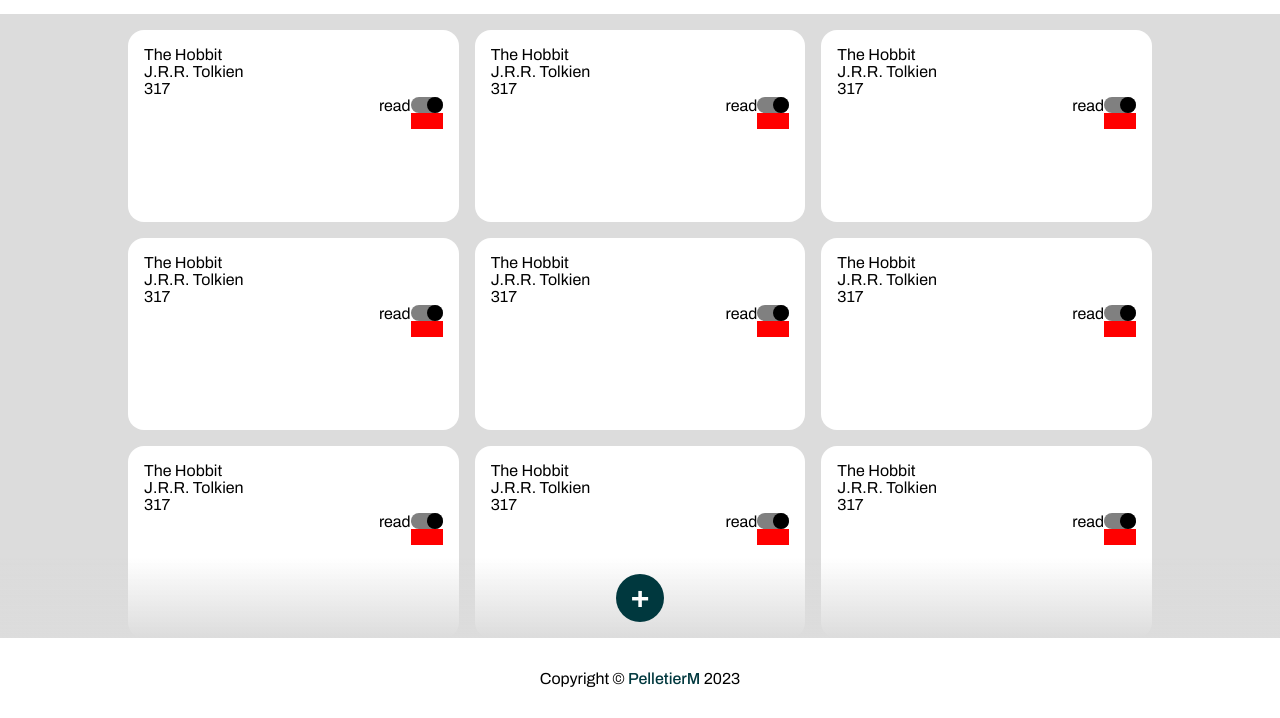
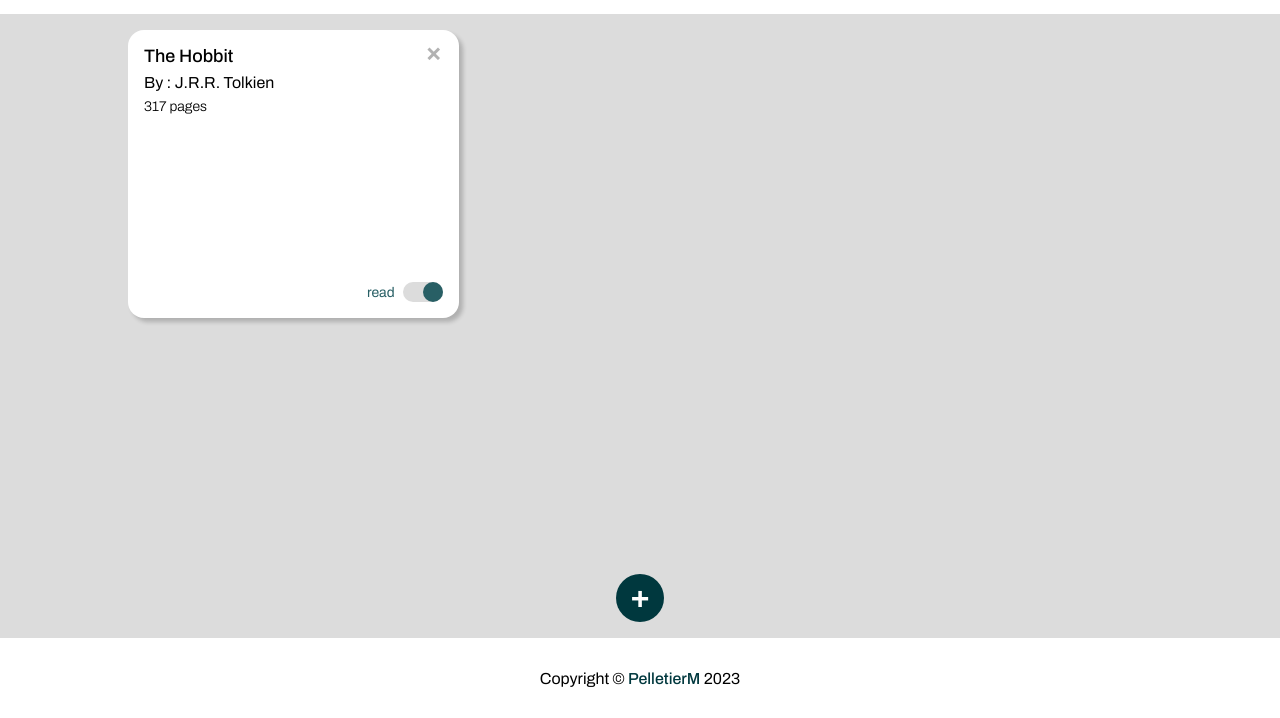
Before and after one commit to PelletierM/TOP-Library, a website: page index.html in a window 1280 px wide. Shown: the part 82-800 px from the top of the page. Drawn offline with Linux system fonts and the light colour scheme.

Commit message:
Add CSS styling to book cards

```diff
--- a/css/style.css
+++ b/css/style.css
@@ -6,8 +6,8 @@
   --color-background-modal: rgba(0, 0, 0, 0.6);
   --color-background-main: rgb(255, 255, 255);
   --color-background-secondary: rgb(220, 220, 220);
-  --color-form-invalid: rgb(210, 150, 150);
-  --color-form-active: rgb(0, 0, 0);
+  --color-form-invalid: rgb(175, 100, 100);
+  --color-font-main: rgb(0, 0, 0);
   --color-form-inactive: rgb(178, 178, 178);
   --color-accent-main: rgb(0, 56, 62);
   --color-accent-hover: rgb(40, 95, 101);
@@ -56,7 +56,8 @@ header h1{
 
 header svg {
   height: 2rem;
-  width: 2rem;
+  width: 2.75rem;
+  padding-left: 0.75rem;
 }
 
 main {
@@ -85,69 +86,123 @@ main > div::after {
   grid-column: 1 / -1;
 }
 
-/* Book cards */
 .book-list {
   padding: 1rem 0;
   height: 100%;
   width: 100%;
   display: grid;
   grid-template-columns: repeat(auto-fit, minmax(16rem, 1fr));
-  grid-template-rows: repeat(auto-fit, minmax(12rem, 1fr));
+  grid-template-rows: repeat(auto-fit, minmax(11rem, 1fr));
   gap: 1rem;
 }
 
 .book-list > div {
-  min-height: 12rem;
+  min-height: 11rem;
   border-radius: 1rem;
   border-style: none;
   background-color: var(--color-background-main);
   padding: 1rem;
   display: flex;
   flex-direction: column;
+  position: relative;
+  gap: 0.5rem;
+  box-shadow: 0.25rem 0.25rem 0.25rem 0 rgba(0, 0, 0, 0.2);
+}
+
+.book-list > div > div {
+  max-width: 80%;
+}
+
+.book-list .title {
+  font-size: 1.125rem;
+  font-weight: 500;
+}
+
+.book-list .author::before {
+  content: 'By : ';
+}
+
+.book-list .pages {
+  font-size: 0.875rem;
+  font-weight: 300;
+}
+
+.book-list .pages::after {
+  content: ' pages'
 }
 
 .read {
   align-self: flex-end;
-  width: 2rem;
-  height: 1rem;
-  background-color: grey;
-  border-radius: 0.5rem;
-  position: relative;
+  justify-self: flex-end;
+  width: 2.5rem;
+  height: 1.25rem;
+  background-color: var(--color-background-secondary);
+  border-radius: 0.75rem;
+  position: absolute;
+  bottom: 1rem;
+  right: 1rem;
 }
 
 .read::before {
-  content: 'read';
+  font-size: 0.875rem;
+  font-weight: 400;
+  width: 5rem;
+  text-align: end;
   position: absolute;
-  right: 100%;
+  bottom: calc(0% + 0.1315rem);
+  right: calc(100% + 0.5rem);
   pointer-events: none;
+  transition: var(--transition-time-fast);
 }
 
 .read::after {
   content: '';
-  width: 1rem;
-  height: 1rem;
-  border-radius: 1rem;
-  background-color: black;
+  width: 1.25rem;
+  height: 1.25rem;
+  border-radius: 1.25rem;
   position: absolute;
   transition: 300ms;
 }
 
 .book-list > div.read-true .read::after {
   right: 0%;
+  background-color: var(--color-accent-hover);
 }
 
 .book-list > div.read-false .read::after {
   right: 50%;
+  background-color: var(--color-form-invalid);
+}
+
+.book-list > div.read-true .read::before {
+  content: 'read';
+  color: var(--color-accent-hover);
+}
+
+.book-list > div.read-false .read::before {
+  content: 'not read';
+  color: var(--color-form-invalid);
 }
 
 .delete {
-  align-self: flex-end;
-  width: 2rem;
-  height: 1rem;
-  background-color: red;
+  position: absolute;
+  top: 0.5rem;
+  right: 1rem;
 }
 
-/* Form */
+.delete::before {
+  content: "\D7";
+  font-size: 1.75rem;
+  line-height: 1.75rem;
+  font-weight: 700;
+  color: var(--color-form-inactive);
+  transition: var(--transition-time-standard);
+}
+
+.delete:hover::before {
+  color: var(--color-form-invalid);
+}
+
 .modal-form {
   display: flex;
   flex-direction: column;
@@ -173,7 +228,7 @@ main > div::after {
   background-color: var(--color-background-main);
   margin-top: calc(var(--height-header) + 1rem);
   width: min(16rem, 60vw);
-  height: min(20.25rem, calc(100vh - var(--height-header) - var(--height-footer) - 2rem));
+  height: min(20.375rem, calc(100vh - var(--height-header) - var(--height-footer) - 1.875rem));
   padding: 1rem;
   border-radius: 1rem;
   position: relative;
@@ -183,7 +238,7 @@ main > div::after {
 .container-form h2 {
   font-size: 1.25rem;
   padding-bottom: 0.5rem;
-  color: var(--color-form-active);
+  color: var(--color-font-main);
 }
 
 .close-modal {
@@ -218,7 +273,7 @@ form {
   display: flex;
   flex-direction: column;
   justify-content: flex-end;
-  color: var(--color-form-active);
+  color: var(--color-font-main);
   transition: var(--transition-time-standard);
 }
 
@@ -243,7 +298,7 @@ form {
 
 .input-text::after {
     transition: var(--transition-time-standard);
-    background-color: var(--color-form-active);
+    background-color: var(--color-font-main);
     width: 0%;
     z-index: 2;
     height: 2px;
@@ -293,7 +348,7 @@ fieldset {
   font-size: 0.875rem;
   font-weight: 500;
   position: relative;
-  color: var(--color-form-active);
+  color: var(--color-font-main);
 }
 
 fieldset > div {
@@ -327,18 +382,19 @@ input[type="radio"] ~ label {
 }
 
 input[type="radio"]:checked {
-  box-shadow: 0 0 0 1px var(--color-form-active);
-  background-color: var(--color-form-active);
+  box-shadow: 0 0 0 1px var(--color-font-main);
+  background-color: var(--color-font-main);
   border: 0.175rem solid var(--color-background-main);
 }
 
 input[type="radio"]:checked ~ label {
-  color: var(--color-form-active);
+  color: var(--color-font-main);
 }
 
 .error-message {
   pointer-events: none;
   font-size: 0.75rem;
+  font-weight: 300;
   color: var(--color-form-invalid);
   opacity: 0;
   transition: var(--transition-time-fast);
--- a/index.html
+++ b/index.html
@@ -45,7 +45,7 @@
         </div>
         <div class="input-text">
           <label for="pages" class="required text-type">Number of pages</label>
-          <input class="text-type" type="number" id="pages" name="pages" placeholder="" required>
+          <input class="text-type" type="number" min="0" id="pages" name="pages" placeholder="" required>
           <span class="error-message" aria-hidden="true">Please enter the number of pages.</span>
         </div>
         <fieldset>
--- a/js/main.js
+++ b/js/main.js
@@ -157,11 +157,3 @@ let addBook;
 })();
 
 addBook('The Hobbit', 'J.R.R. Tolkien', '317', true);
-addBook('The Hobbit', 'J.R.R. Tolkien', '317', true);
-addBook('The Hobbit', 'J.R.R. Tolkien', '317', true);
-addBook('The Hobbit', 'J.R.R. Tolkien', '317', true);
-addBook('The Hobbit', 'J.R.R. Tolkien', '317', true);
-addBook('The Hobbit', 'J.R.R. Tolkien', '317', true);
-addBook('The Hobbit', 'J.R.R. Tolkien', '317', true);
-addBook('The Hobbit', 'J.R.R. Tolkien', '317', true);
-addBook('The Hobbit', 'J.R.R. Tolkien', '317', true);
```
